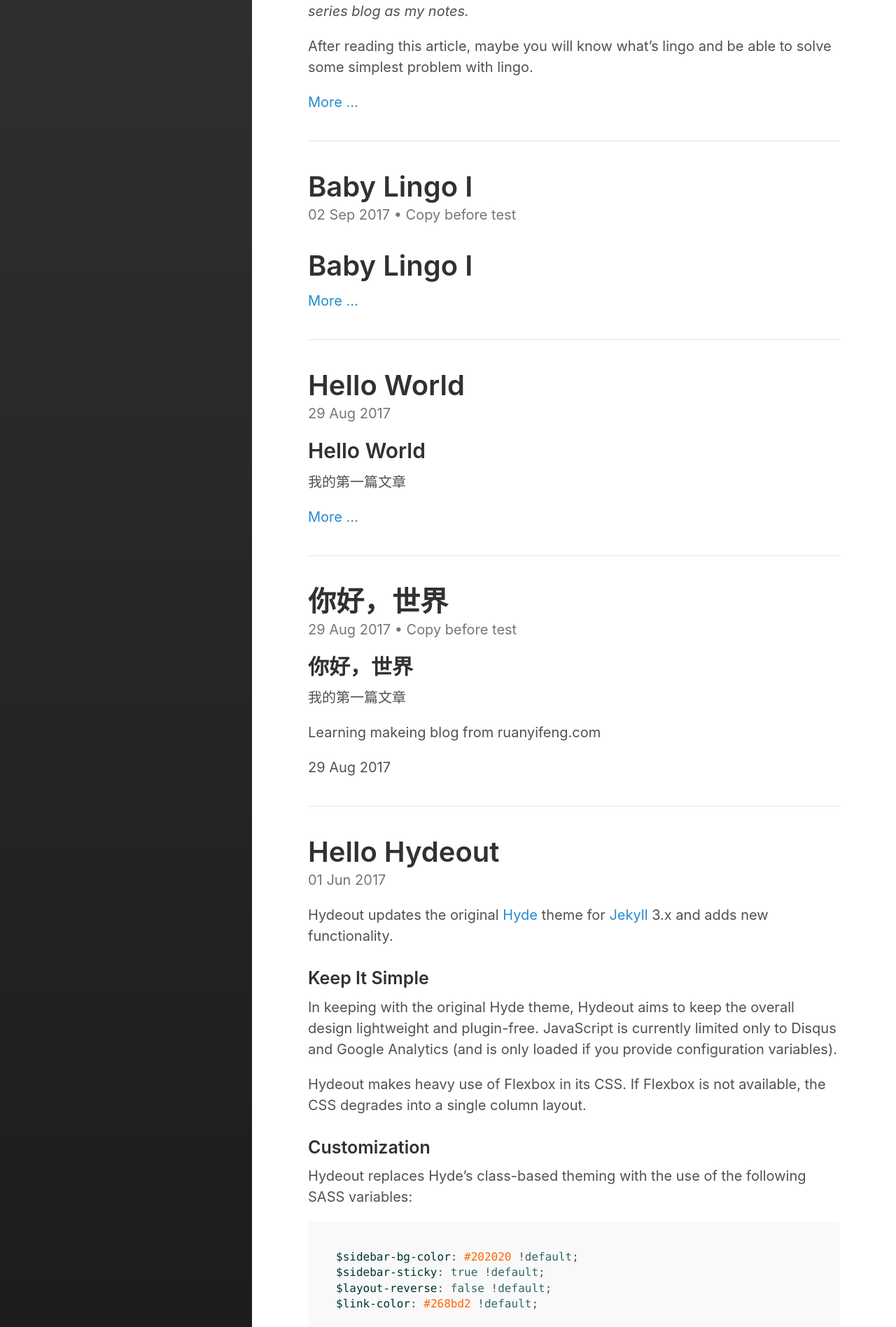
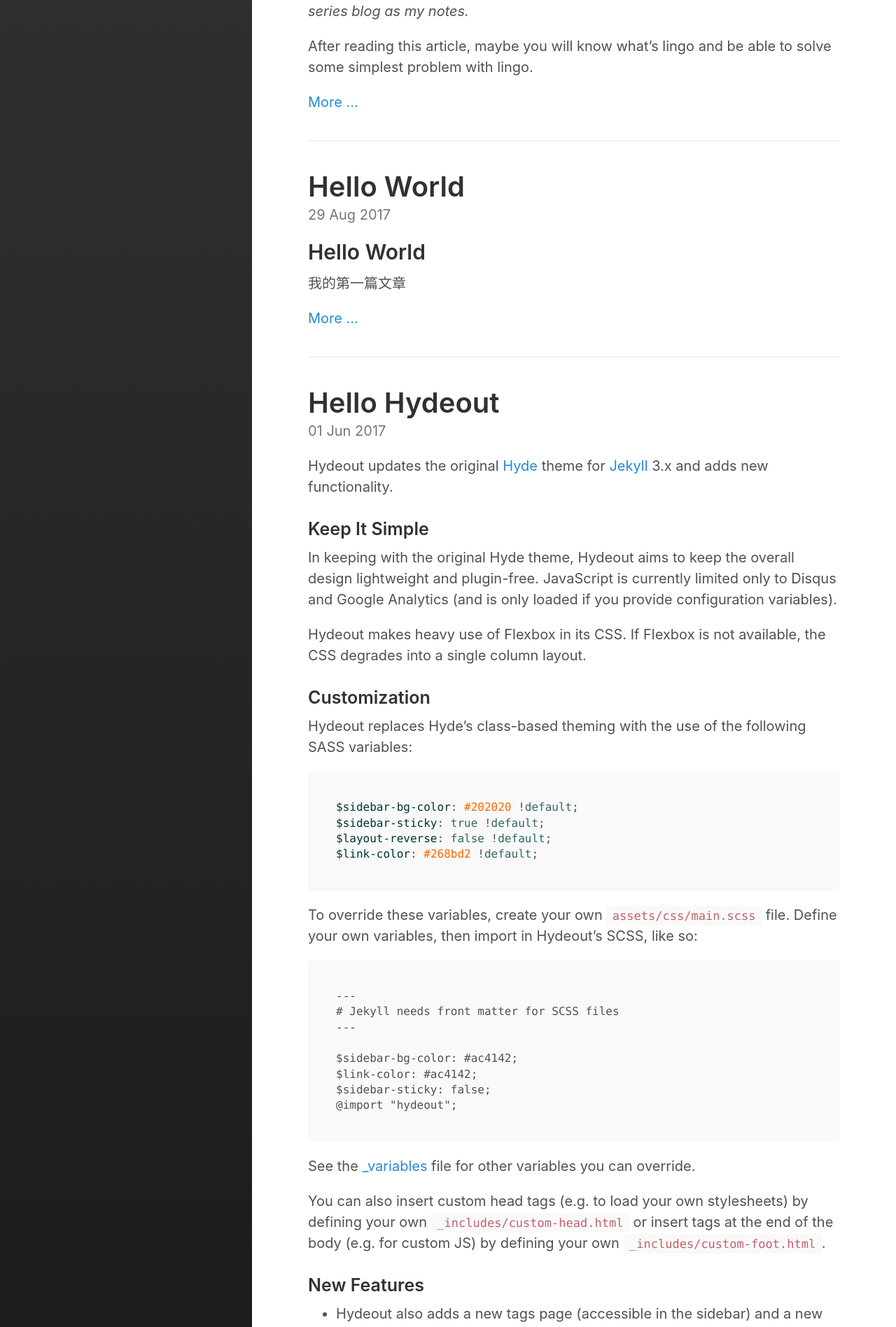
Before and after one commit to claude9493/claude9493.github.io, a Jekyll site: the page built from index.html, in a window 1280 px wide. Shown: the part 312-2209 px from the top of the page at 70% size. Built offline with Jekyll 4.4.1, drawn with Linux system fonts in a browser that asks for light colours; the list of posts is cut into pages by our own code.

Commit message:
remove the folder copybeforetest

```diff
--- a/Copy before test/CNAME
+++ /dev/null
@@ -1 +0,0 @@
-claude9493.name
--- a/Copy before test/_config.yml
+++ /dev/null
@@ -1,6 +0,0 @@
-theme: jekyll-theme-slate
-encoding: utf-8
-author:
-name:Claude Zhang
-email:claude9493@gmail.com
-github:claude9493
--- a/Copy before test/_posts/2017-08-29-First-Taste.md
+++ /dev/null
@@ -1,8 +0,0 @@
----
-layout: default
-title: 你好，世界
----
-<h2>{{ page.title }}</h2>
-<p>我的第一篇文章</p>
-<p>Learning makeing blog from ruanyifeng.com</p>
-<p>{{ page.date | date_to_string }}</p>
--- a/_includes/copyright.html
+++ b/_includes/copyright.html
@@ -1,4 +1,3 @@
-<iframe frameborder="no" border="0" marginwidth="0" marginheight="0" width=298 height=52 src="//music.163.com/outchain/player?type=2&id=344719&auto=1&height=32"></iframe>
 <p>
   &copy; {{ site.time | date: '%Y' }}.
   <a href="{{ site.baseurl }}/LICENSE.md">MIT License.</a>
```
Also changed, not shown: Copy before test/README.md (deleted, +0 -2 lines), Copy before test/_layouts/default.html (deleted, +0 -15 lines), Copy before test/_posts/2017-09-02-Baby-Lingo-I.md (deleted, +0 -63 lines), Copy before test/index.html (deleted, +0 -17 lines).
